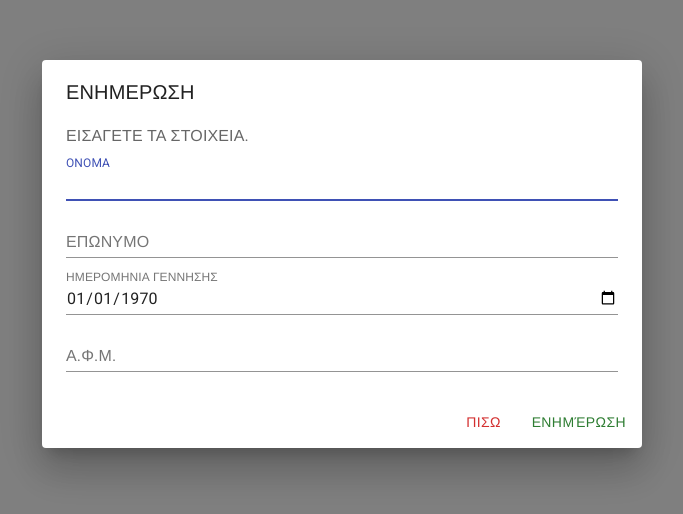
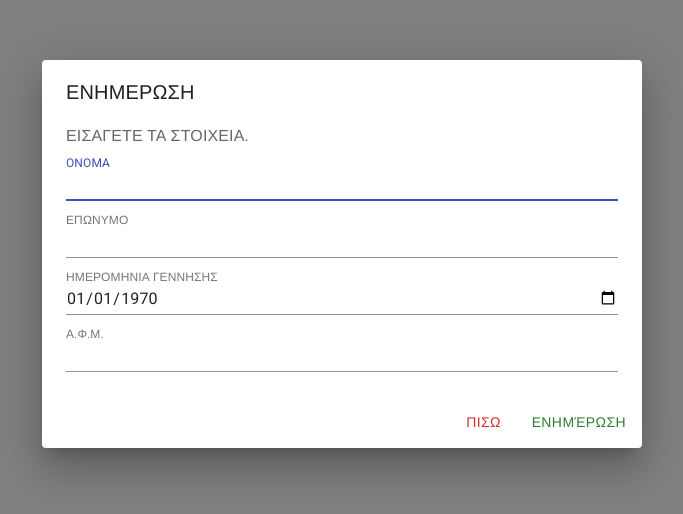
Before and after one commit to GiorgosMar/CRUD, a React (Create React App) app in the folder client/: page /1/update in a window 1280 px wide. Shown: the part 146-660 px from the top of the page, without its empty margins (298-981 px from the left). Built offline with nearby package versions, Linux system fonts and the light colour scheme; no server answers.

Commit message:
Update Edit.js

```diff
--- a/client/src/components/Edit.js
+++ b/client/src/components/Edit.js
@@ -98,6 +98,9 @@ const Edit = () =>{
             type="text"
             fullWidth
             variant="standard"
+            InputLabelProps={{
+              shrink: true,
+            }}
             value={userUpdate.fName}
             onChange={e => setUserUpdate({
               ...userUpdate,
@@ -111,6 +114,9 @@ const Edit = () =>{
             type="text"
             fullWidth
             variant="standard"
+            InputLabelProps={{
+              shrink: true,
+            }}
             value={ userUpdate.lName }
             onChange={e => setUserUpdate({
               ...userUpdate,
@@ -140,6 +146,9 @@ const Edit = () =>{
             type="text"
             fullWidth
             variant="standard"
+            InputLabelProps={{
+              shrink: true,
+            }}
             value={userUpdate.afm}
             onChange={e => setUserUpdate({
               ...userUpdate,
```
